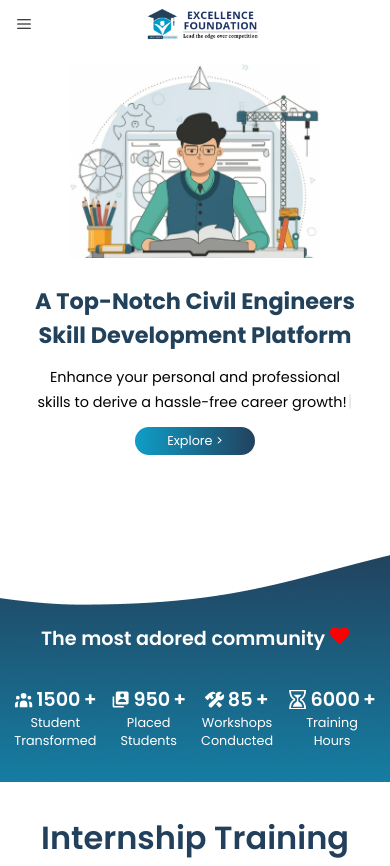
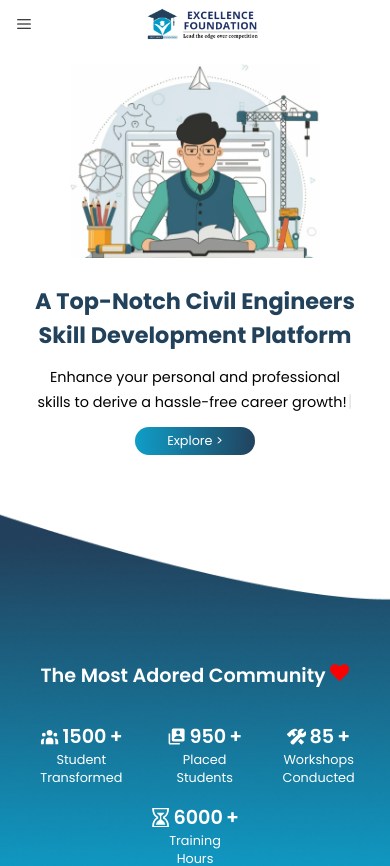
Before and after one commit to wyash12/ef-frontend, a Next.js app: page / in a window 390 px wide. Shown: the top 866 px of the page. Built offline with nearby package versions, Linux system fonts and the light colour scheme; some icons are missing.

Commit message:
Fix responsive behaviour of count data

```diff
--- a/components/home/Wave/CounterElement.module.scss
+++ b/components/home/Wave/CounterElement.module.scss
@@ -2,7 +2,7 @@
   display: flex;
   flex-direction: column;
   align-items: center;
-
+  .subContainerWrapper {
     .subContainer {
       display: flex;
       align-items: center;
@@ -21,9 +21,23 @@
       }
     }
   }
+}
+
+@media (max-width: 1049px) {
+  .container {
+    .subContainerWrapper {
+      .subContainer {
+        h1 {
+          font-size: 1.6rem;
+        }
+      }
+    }
+  }
+}
 
 @media (max-width: 774px) {
   .container {
+    .subContainerWrapper {
       .subContainer {
         h1 {
           font-size: 1.4rem;
@@ -34,13 +48,14 @@
       }
     }
   }
-
+}
 
 @media (max-width: 468px) {
   .container {
+    .subContainerWrapper {
       .subContainer {
         h1 {
-                font-size: 1.1rem;
+          font-size: 1.2rem;
         }
         p {
           font-size: 0.8rem;
@@ -48,3 +63,4 @@
       }
     }
   }
+}
--- a/components/home/Wave/CounterElement.tsx
+++ b/components/home/Wave/CounterElement.tsx
@@ -15,7 +15,7 @@ export default function CounterElement({
 
   return (
     <div className={classes.container} ref={counterRef}>
-      <Bounce triggerOnce>
+      <Bounce triggerOnce className={classes.subContainerWrapper}>
         <div className={classes.subContainer}>
           <h1>
             {data.icon}
--- a/components/home/Wave/WaveContainer.module.scss
+++ b/components/home/Wave/WaveContainer.module.scss
@@ -1,37 +1,145 @@
+// .ocean {
+//   height: 60vh;
+//   width: 100%;
+//   position: relative;
+//   overflow-x: hidden;
+
+//   .wave {
+//     background: url(../../../public/wave.png) repeat-x;
+//     position: absolute;
+//     bottom: 0;
+//     width: 6400px;
+//     height: 100%;
+//     animation: wave 38s cubic-bezier(0.36, 0.45, 0.63, 0.53) infinite;
+//     transform: translate3d(0, 0, 0);
+//     // z-index: 99;
+//   }
+
+//   .values {
+//     // z-index: 100;
+//     position: absolute;
+//     height: 50vh;
+//     bottom: 4rem;
+//     width: 100%;
+//     display: flex;
+//     flex-direction: column;
+//     align-items: center;
+//     // justify-content: space-evenly;
+//     justify-content: flex-end;
+//     gap: 2rem;
+//     color: white;
+
+//     h1 {
+//       font-size: 2.2rem;
+//       font-weight: 600;
+
+//       .heart {
+//         color: rgba(255, 0, 0, 0.973);
+//         // background-color: red;
+//       }
+//     }
+
+//     .counterDiv {
+//       width: 100%;
+//       display: flex;
+//       justify-content: space-evenly;
+//       // padding: 0 10rem;
+//     }
+//   }
+// }
+
+// @keyframes wave {
+//   0% {
+//     margin-left: 0;
+//   }
+//   100% {
+//     margin-left: -1600px;
+//   }
+// }
+
+// @media (max-width: 1049px) {
+//   .ocean {
+//     .values {
+//       h1 {
+//         font-size: 2rem;
+//       }
+//     }
+//   }
+// }
+
+// @media (max-width: 900px) {
+//   .ocean {
+//     .values {
+//       h1 {
+//         font-size: 1.8rem;
+//       }
+//     }
+//   }
+// }
+
+// @media (max-width: 650px) {
+//   .ocean {
+//     .values {
+//       h1 {
+//         font-size: 1.6rem;
+//       }
+//     }
+//   }
+// }
+
+// @media (max-width: 550px) {
+//   .ocean {
+//     height: 50vh;
+//     .values {
+//       h1 {
+//         font-size: 1.4rem;
+//       }
+//     }
+//   }
+// }
+
+// @media (max-width: 440px) {
+//   .ocean {
+//     // height: 75vh;
+
+//     .values {
+//       h1 {
+//         padding: 0 0.5rem;
+//         text-align: center;
+//         font-size: 1.2rem;
+//       }
+
+//       .counterDiv {
+//         // padding: 1rem;
+//         gap: 1rem;
+//         flex-wrap: wrap;
+//       }
+//     }
+//   }
+// }
+
 .ocean {
+  background: url(../../../public/wave.png);
+  background-size: auto 100%;
   height: 60vh;
+  display: flex;
+  align-items: flex-end;
+  justify-content: center;
+  padding-bottom: 1.5rem;
   width: 100%;
-  position: relative;
-  overflow-x: hidden;
-
-  .wave {
-    background: url(../../../public/wave.png) repeat-x;
-    position: absolute;
-    bottom: 0;
-    width: 6400px;
-    height: 100%;
-    animation: wave 38s cubic-bezier( 0.36, 0.45, 0.63, 0.53) infinite;
-    transform: translate3d(0, 0, 0);
-    // z-index: 99;
-  }
 
   .values {
-    // z-index: 100;
-    position: absolute;
-    height: 50vh;
-    bottom: 2rem;
-    width: 100%;
     display: flex;
     flex-direction: column;
     align-items: center;
-    // justify-content: space-evenly;
-    justify-content: flex-end;
     gap: 2rem;
-    color: white;
+    color: #fff;
+    width: 100%;
 
     h1 {
-      font-size: 1.6rem;
+      font-size: 2.2rem;
       font-weight: 600;
+      text-transform: capitalize;
 
       .heart {
         color: rgba(255, 0, 0, 0.973);
@@ -40,49 +148,54 @@
     }
 
     .counterDiv {
-      width: 100%;
+      width: 90%;
       display: flex;
       justify-content: space-evenly;
       // padding: 0 10rem;
     }
-
   }
 }
 
+@media (max-width: 1049px) {
+  .ocean {
+    height: 50vh;
 
-@keyframes wave {
-  0% {
-    margin-left: 0;
-  }
-  100% {
-    margin-left: -1600px;
-  }
-}
-
-@media (max-width: 2210px) {
-  .ocean {
-    height: 60vh;
-    .values{
-      height: 30vh;
+    .values {
+      h1 {
+        font-size: 2rem;
+      }
     }
   }
 }
 
-@media (max-width: 1300px) {
+@media (max-width: 900px) {
   .ocean {
-    height: 52vh;
-    .values{
-      height: 30vh;
+    // height: 40vh;
+
+    .values {
+      h1 {
+        font-size: 1.8rem;
+      }
     }
   }
 }
 
+@media (max-width: 650px) {
+  .ocean {
+    // height: 35vh;
 
-@media (max-width: 920px) {
+    .values {
+      h1 {
+        font-size: 1.6rem;
+      }
+    }
+  }
+}
+
+@media (max-width: 550px) {
   .ocean {
-    height: 30vh;
+    // height: 35vh;
     .values {
-      height: 40vh;
       h1 {
         font-size: 1.4rem;
       }
@@ -90,66 +203,28 @@
   }
 }
 
-@media (max-width: 774px) {
+@media (max-width: 440px) {
   .ocean {
-    height: 40vh;
+    height: 48vh;
+
     .values {
-      height: 30vh;
       h1 {
-        font-size: 1.4rem;
+        padding: 0 0.5rem;
+        text-align: center;
+        font-size: 1.2rem;
+      }
+
+      .counterDiv {
+        // padding: 1rem;
+        gap: 1rem;
+        flex-wrap: wrap;
       }
     }
   }
 }
 
-@media (max-width: 468px) {
+@media (max-width: 322px) {
   .ocean {
-    height: 35vh;
-    .values {
-      height: 25vh;
-      h1 {
-        font-size: 1.2rem;
-      }
-    }
+    height: 60vh;
   }
 }
-
-@media (max-width: 380px) {
-  .ocean {
-    height: 60vh;
-
-    .values {
-      height: 45vh;
-      h1 {
-        text-align: center;
-        padding: 0 0.3rem;
-      }
-      .counterDiv {
-        padding: 1rem;
-        gap: 1rem;
-        flex-wrap: wrap;
-      }
-
-    }
-  }
-}
-
-@media (max-width: 281px) {
-  .ocean {
-    height: 70vh;
-
-    .values {
-      height: 40vh;
-      h1 {
-        text-align: center;
-        padding: 0 0.3rem;
-      }
-      .counterDiv {
-        padding: 1rem;
-        gap: 1rem;
-        flex-wrap: wrap;
-      }
-
-    }
-  }
-}
--- a/components/home/Wave/WaveContainer.tsx
+++ b/components/home/Wave/WaveContainer.tsx
@@ -6,7 +6,7 @@ import { CounterData } from "@/data/counter_data";
 export default function WaveContainer(): JSX.Element {
   return (
     <div className={classes.ocean}>
-      <div className={classes.wave}></div>
+      {/* <div className={classes.wave}></div> */}
       <div className={classes.values}>
         <h1>
           The most adored community <FaHeart className={classes.heart} />
```
Lines whose indentation alone changed are shown as unchanged.
